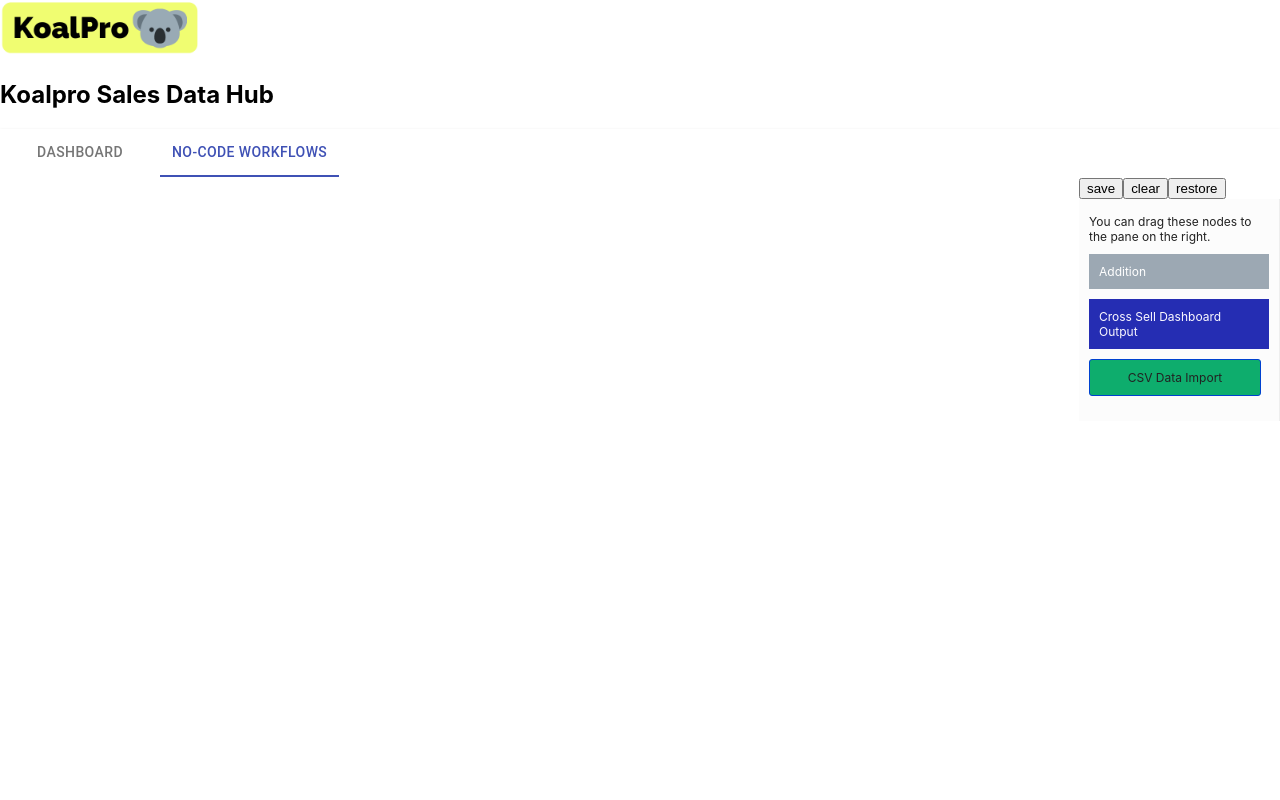
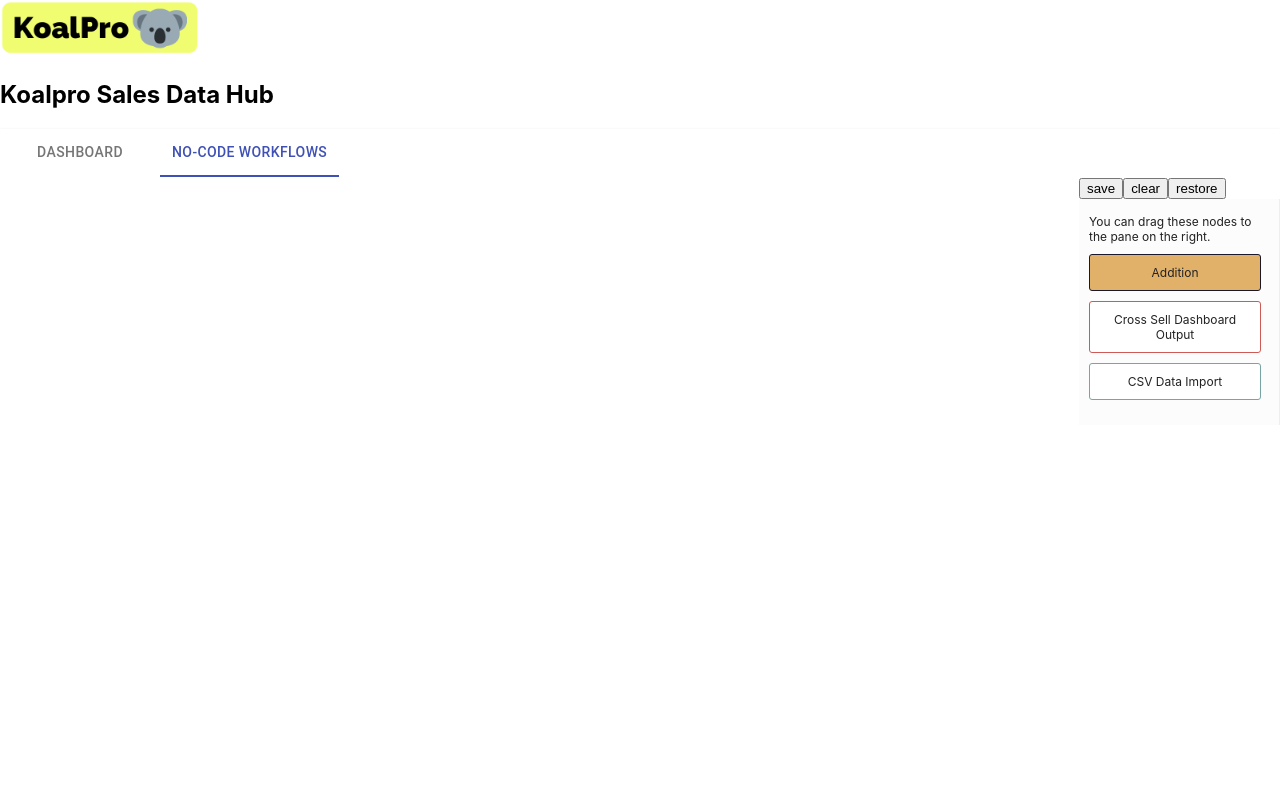
Before and after one commit to gmaruzhenko/koalpro, a React (Create React App) app in the folder frontend/: page / in a window 1280 px wide. Both pictures are taken after a click on the tab "NO-CODE WORKFLOWS". Shown: the top 800 px of the page. Built offline with nearby package versions, Linux system fonts and the light colour scheme; no server answers.

Commit message:
started with some nice styling and variable clolors from #81

```diff
--- a/frontend/src/css/custom_nodes.css
+++ b/frontend/src/css/custom_nodes.css
@@ -1,18 +1,16 @@
-.addition-node{
-     background: #9CA8B3;
-     color: #FFF;
-     padding: 10px;
- }
-.cross-sell-output-node{
-    background: #252db3;
-    color: #fbf9ff;
-    padding: 10px;
+:root {
+    --navy:#444c5c;
+    --redpunch:#ce5a57;
+    --oceanbreezed:#78a5a3;
+    --warmorange:#e1b16a;
+    --boarderblue:#0041d0;
+    --whitebackground:#fff;
 }
 
 .react-flow__node {
     cursor: grab;
 }
-.csv-data-import-node, .csv-data-import-node, .react-flow__node-output {
+.addition-node, .csv-data-import-node, .cross-sell-output-node {
     padding: 10px;
     border-radius: 3px;
     width: 150px;
@@ -22,36 +20,37 @@
     border-width: 1px;
     border-style: solid;
 }
-.react-flow__node-default.selectable:hover, .csv-data-import-node.selectable:hover, .react-flow__node-output.selectable:hover {
+.addition-node.selectable:hover, .csv-data-import-node.selectable:hover, .cross-sell-output-node.selectable:hover {
     box-shadow: 0 1px 4px 1px rgba(0, 0, 0, 0.08);
 }
+
 .csv-data-import-node {
-    background: #0ead6d;
-    border-color: #0041d0;
+    background: var(--whitebackground);
+    border-color: var(--oceanbreezed);
 }
 .csv-data-import-node.selected, .csv-data-import-node.selected:hover {
-    box-shadow: 0 0 0 0.5px #0041d0;
+    box-shadow: 0 0 0 0.5px var(--oceanbreezed);
 }
 .csv-data-import-node .react-flow__handle {
-    background: #0041d0;
+    background: var(--oceanbreezed);
 }
-.react-flow__node-default {
-    background: #fff;
+.addition-node {
+    background: var(--warmorange);
     border-color: #1a192b;
 }
-.react-flow__node-default.selected, .react-flow__node-default.selected:hover {
+.addition-node.selected, .addition-node.selected:hover {
     box-shadow: 0 0 0 0.5px #1a192b;
 }
-.react-flow__node-default .react-flow__handle {
+.addition-node .react-flow__handle {
     background: #1a192b;
 }
-.react-flow__node-output {
-    background: #fff;
-    border-color: #ff0072;
+.cross-sell-output-node {
+    background: var(--whitebackground);
+    border-color: var(--redpunch);
 }
-.react-flow__node-output.selected, .react-flow__node-output.selected:hover {
-    box-shadow: 0 0 0 0.5px #ff0072;
+.cross-sell-output-node.selected, .cross-sell-output-node.selected:hover {
+    box-shadow: 0 0 0 0.5px var(--redpunch);
 }
-.react-flow__node-output .react-flow__handle {
-    background: #ff0072;
+.cross-sell-output-node .react-flow__handle {
+    background: var(--redpunch);
 }
```
